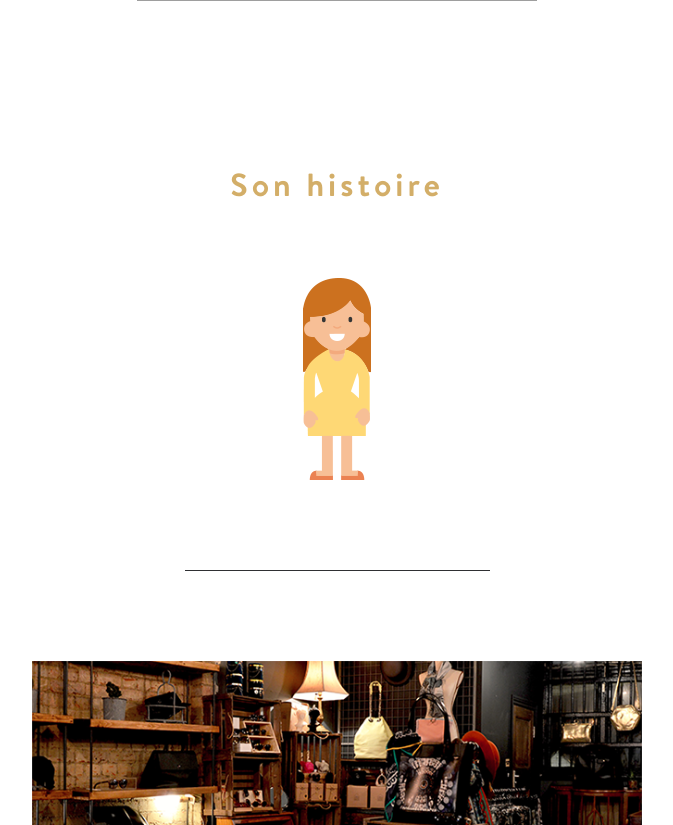
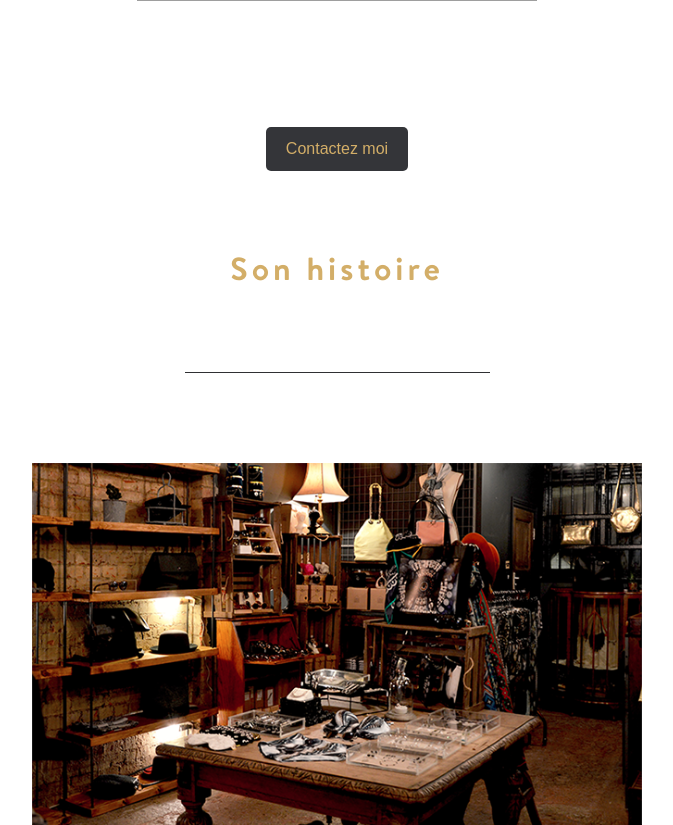
Before and after one commit to nekodemaker/project_vill_artisan, a PHP site: template views/artisan_profile.html.twig in a window 1280 px wide. Shown: the part 404-1229 px from the top of the page, without its empty margins (288-961 px from the left). Run offline with PHP 8.4, Linux system fonts and the light colour scheme; the template is opened without the code that fills it, so the values that code supplies are empty; some libraries are stand-ins or nearby versions; grey boxes are pictures that could not be loaded.

Commit message:
added style for register page + button in crafter page

```diff
--- a/views/artisan_profile.html.twig
+++ b/views/artisan_profile.html.twig
@@ -13,16 +13,16 @@
                 <h3>{{usercrafter.lastname}}</h3>
                 <h3>{{usercrafter.firstname}}</h3>
 
-                <h4>{{crafter.crafter_job}}</h4>
+                <h4>{{crafter.crafter_job }}</h4>
                 <h5>{{crafter.crafter_adress}}</h5>
                 <h5>{{crafter.crafter_village}}</h5>
+                <input type="submit" class="contact_crafter_button" value="Contactez moi">
             </div>
             <div class="content">
                 <h2>Son histoire</h2>
                 <p>
                     {{crafter.crafter_history}}
                 </p>
-                <img class="d-block img-fluid" src="web/assets/img/villageoise.png" alt="flat_icon">
                 <hr>
                 <img class="d-block img-fluid" src="web/assets/img/christelle-bourgeois-37353.png" alt="flat_icon">
                 <h2>Sa Boutique</h2>
@@ -55,6 +55,5 @@
             </div>
         </div>
     </div>
-    <hr>
 </div>
 {% endblock %}
--- a/views/register.html.twig
+++ b/views/register.html.twig
@@ -8,6 +8,7 @@
 
         <div class="row">
             <div class="col-12 col-lg-6 offset-lg-3">
+                <h5>En tant que villageois :</h5>
                 <form name="form-register-visitor" id="form-register-visitor" method='post' action='index.php?action=register'>
                     <input type="hidden" id="user-type" name="user-type" value="villager">
                     <label for id="lastname">Votre nom:</label>
@@ -73,8 +74,10 @@
                     <input class="submit_button" type="submit" value="Envoyer">
                 </form>
             </div>
+            <hr>
             <div class="col-12 col-lg-6 offset-lg-3">
-
+                <h5>En tant qu'artisan :</h5>
+                <p>Vill'artisan sélectionne ses artisans. C'est pourquoi pour vous inscrire il suffit de nous contacter à <b>villartisan@gmail.com .</b></p>
             </div>
         </div>
     </div>
--- a/web/style.css
+++ b/web/style.css
@@ -683,6 +683,16 @@ html {
               margin: 20px 0 20px 0; }
             html body #main_container #profile_crafter_container .row .col-10 .infos_crafter h5 {
               margin: 5px 0 5px 0; }
+            html body #main_container #profile_crafter_container .row .col-10 .infos_crafter .contact_crafter_button {
+              margin: 20px 0;
+              padding: 10px 20px;
+              background-color: #343539;
+              border-radius: 5px;
+              border: 0;
+              cursor: pointer;
+              color: #d3ae68; }
+            html body #main_container #profile_crafter_container .row .col-10 .infos_crafter .contact_crafter_button:hover {
+              text-decoration: none; }
           html body #main_container #profile_crafter_container .row .col-10 .content {
             display: flex;
             flex-direction: column;
--- a/web/style.scss
+++ b/web/style.scss
@@ -872,6 +872,19 @@ html{
                             h5{
                                 margin: 5px 0 5px 0;
                             }
+
+                            .contact_crafter_button{
+                                margin: 20px 0;
+                                padding: 10px 20px;
+                                background-color: $grey;
+                                border-radius: 5px;
+                                border: 0;
+                                cursor: pointer;
+                                color: $gold;
+                            }
+                            .contact_crafter_button:hover{
+                                text-decoration: none;
+                            }
                         }
 
                         .content{
```
Also changed, not shown: 1 other file.
